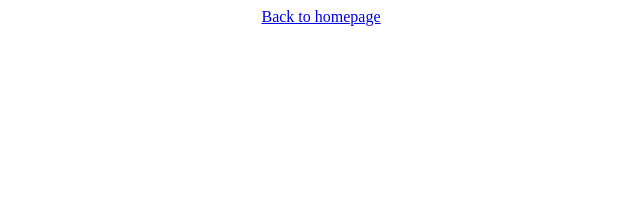
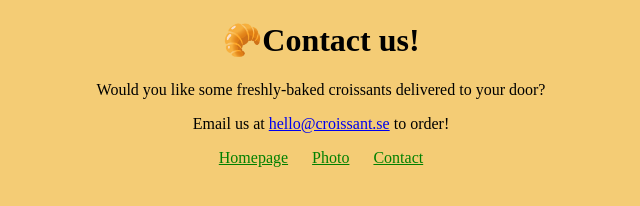
Before and after one commit to ChiaoH/Croissant-project, a plain HTML site: page contact.html in a window 1280 px wide. Shown: the whole page, without its empty margins (319-959 px from the left). Drawn offline with Linux system fonts and the light colour scheme.

Commit message:
Added content and fixed CSS setting.

```diff
--- a/contact.html
+++ b/contact.html
@@ -8,6 +8,15 @@
     <title>Croissant Contact</title>
   </head>
   <body>
-    <a href="/">Back to homepage</a>
+    <h1>🥐Contact us!</h1>
+    <p>Would you like some freshly-baked croissants delivered to your door?</p>
+    <p>
+      Email us at <a href="mailto:hello@croissant.se">hello@croissant.se</a> to
+      order!
+    </p>
+
+    <a href="/" class="index-links">Homepage</a>
+    <a href="/photo.html" class="index-links">Photo</a>
+    <a href="/contact.html" class="index-links">Contact</a>
   </body>
 </html>
--- a/src/styles.css
+++ b/src/styles.css
@@ -1,3 +1,13 @@
 body {
   text-align: center;
+  background-color: #f4cc75;
 }
+
+.index-links {
+  margin: 40px 10px;
+  color: green;
+}
+
+.index-links:visited {
+  color: brown;
+}
```
Also changed, not shown: index.html (+3 -3 lines), photo.html (+6 -1 lines).
